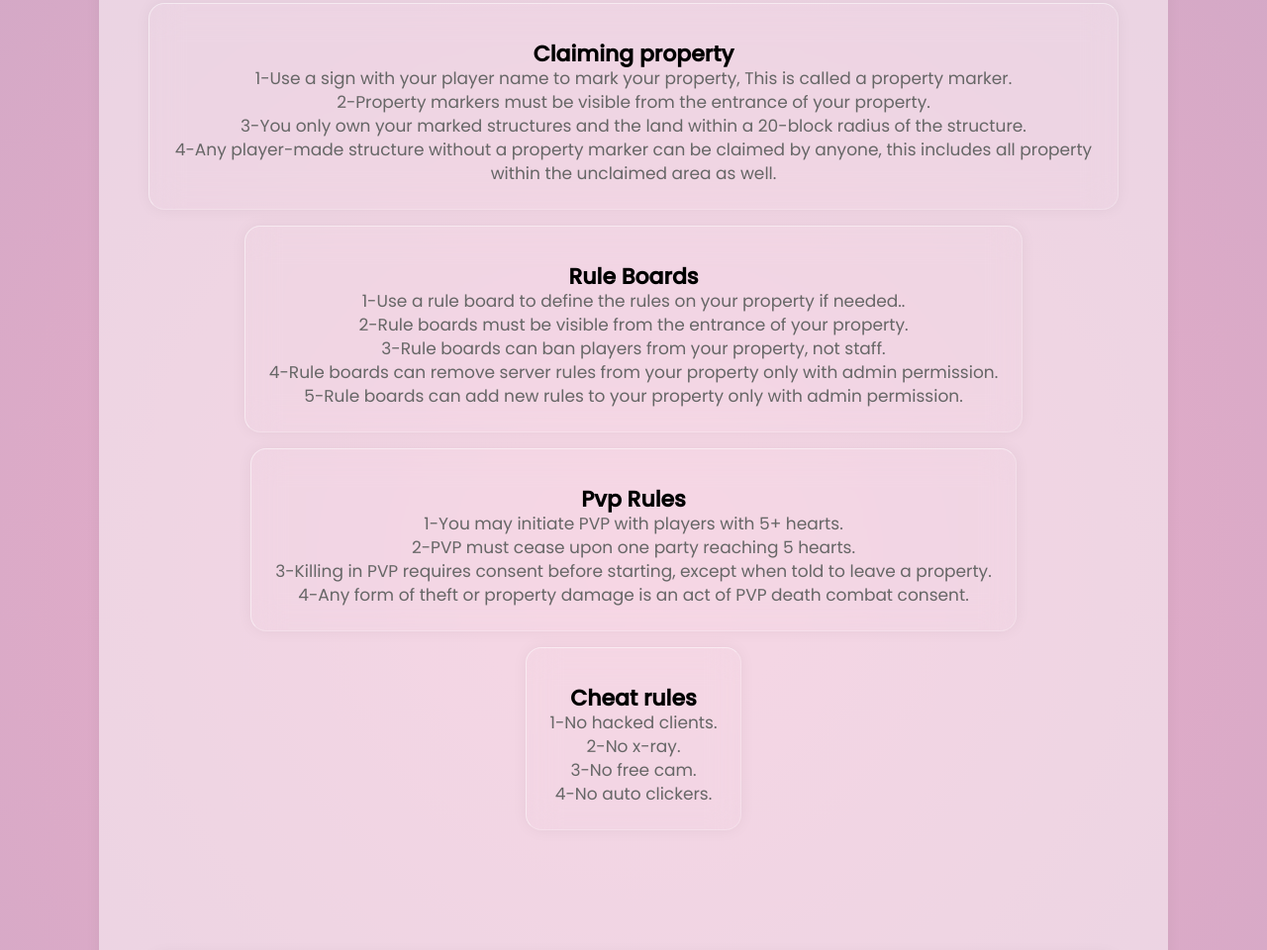
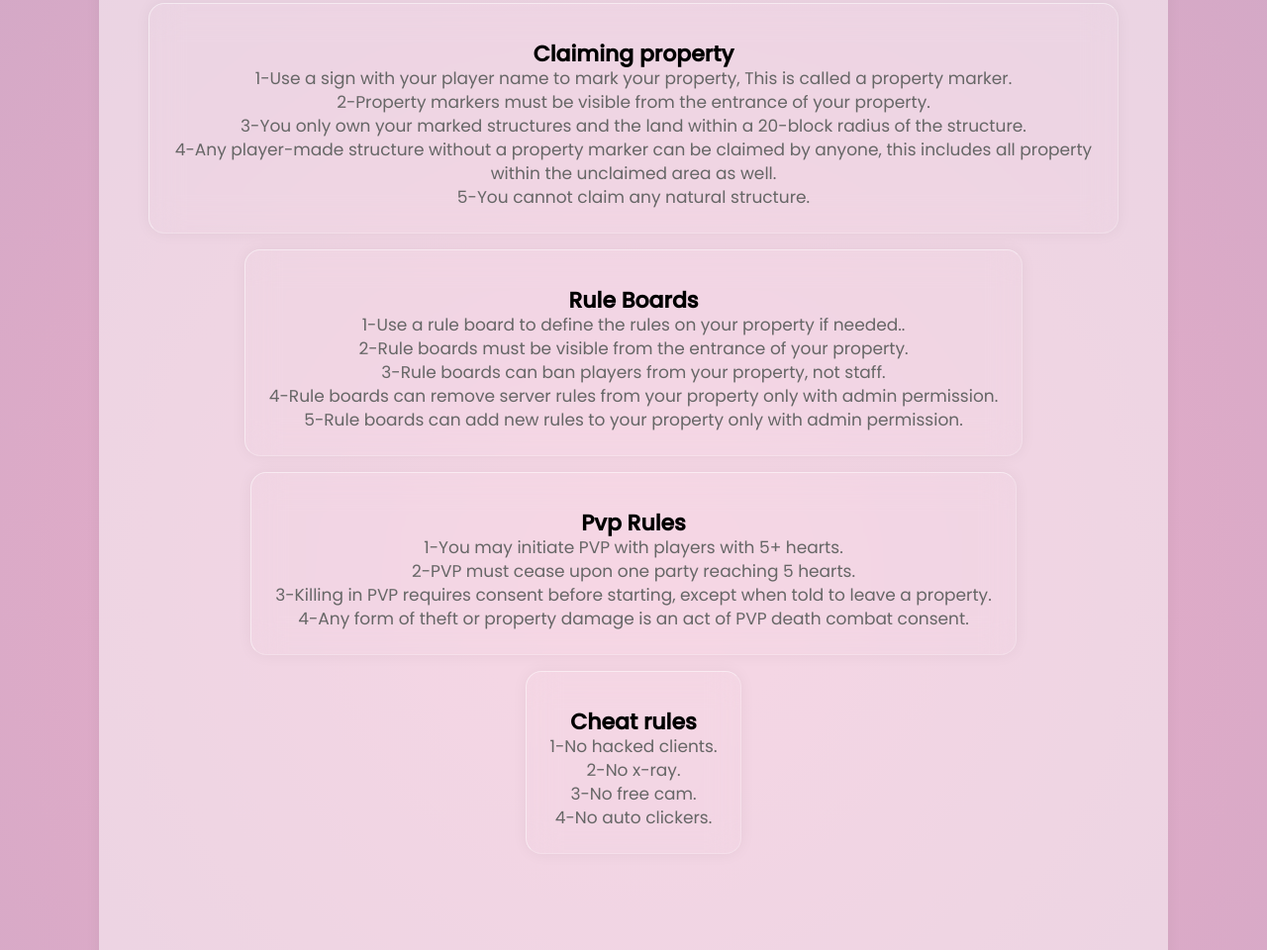
Before and after one commit to AloriaOfficial/site, a plain HTML site: page index.html in a window 1280 px wide. Shown: the part 3423-4383 px from the top of the page at 99% size. Drawn offline with nearby package versions, Linux system fonts and the light colour scheme; no server answers.

Commit message:
Update index.html
no claiming natural structures

```diff
--- a/index.html
+++ b/index.html
@@ -345,6 +345,7 @@
         <p class="card-subtitle">2-Property markers must be visible from the entrance of your property.</p>
         <p class="card-subtitle">3-You only own your marked structures and the land within a 20-block radius of the structure.</p>
         <p class="card-subtitle">4-Any player-made structure without a property marker can be claimed by anyone, this includes all property within the unclaimed area as well.</p>
+        <p class="card-subtitle">5-You cannot claim any natural structure.</p>
       </div>
     </div>
     <div class="certificate-card">
```
